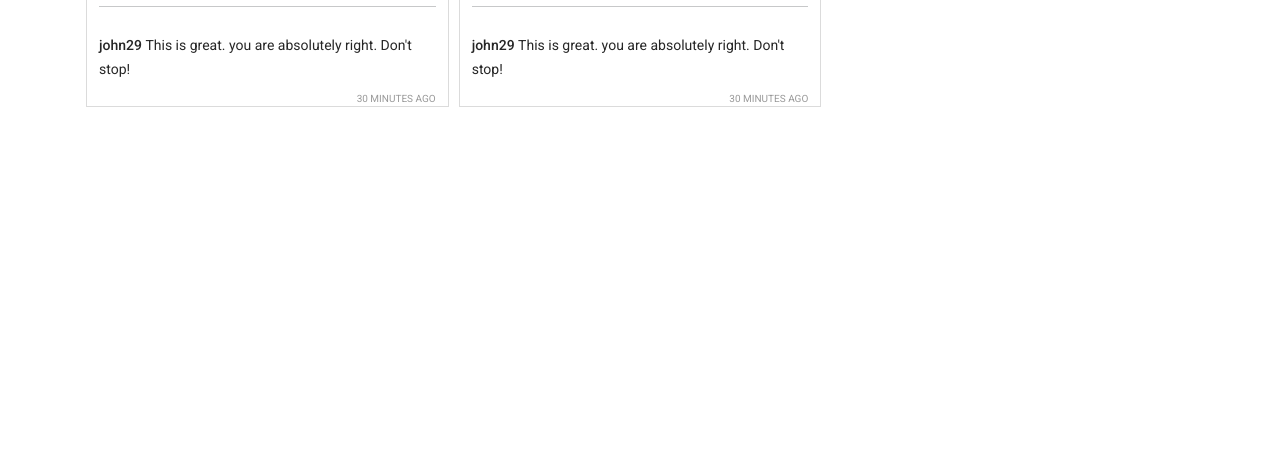
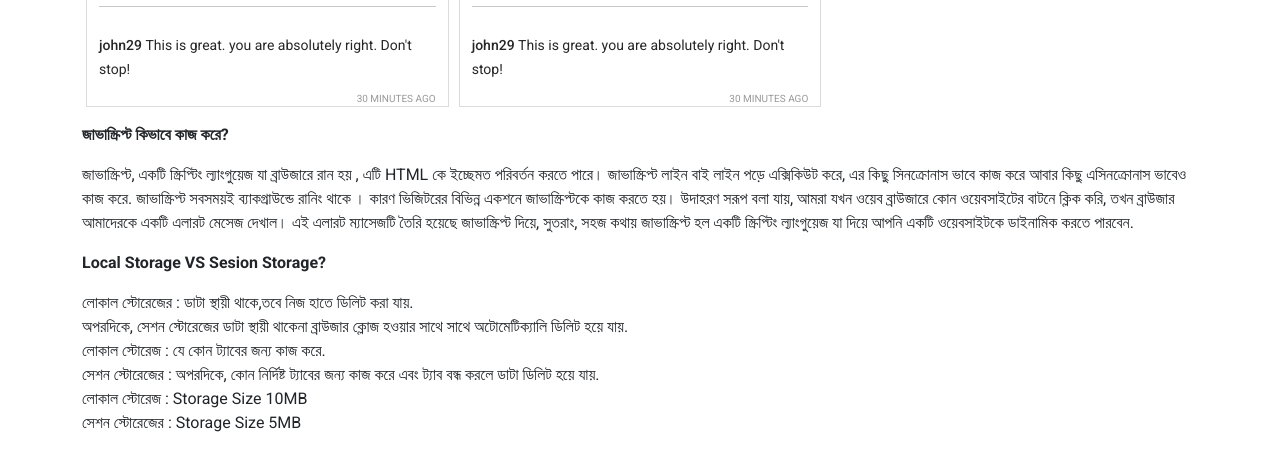
Before and after one commit to alamin00006/insta-shohor-website, a plain HTML site: page index.html in a window 1280 px wide. Shown: the part 1425-1876 px from the top of the page. Before the commit the page ends 1548 px from the top, so only its background shows below. Drawn offline with nearby package versions, Linux system fonts and the light colour scheme.

Commit message:
2 question Ans

```diff
--- a/index.html
+++ b/index.html
@@ -77,6 +77,25 @@
                 <h1>Reported posts</h1>
             </div>
         </main>
+        <section class="container">
+            <p class="fw-bold">জাভাস্ক্রিপ্ট কিভাবে কাজ করে?</p>
+            <p>
+                জাভাস্ক্রিপ্ট, একটি স্ক্রিপ্টিং ল্যাংগুয়েজ যা ব্রাউজারে রান হয় , এটি HTML কে ইচ্ছেমত পরিবর্তন  করতে পারে। জাভাস্ক্রিপ্ট লাইন বাই লাইন পড়ে এক্সিকিউট করে, এর কিছু সিনক্রোনাস ভাবে কাজ করে আবার কিছু এসিনক্রোনাস ভাবেও কাজ করে. জাভাস্ক্রিপ্ট সবসময়ই  ব্যাকগ্রাউন্ডে রানিং  থাকে । কারণ ভিজিটরের বিভিন্ন একশনে জাভাস্ক্রিপ্টকে কাজ করতে হয়। উদাহরণ সরূপ বলা যায়, আমরা যখন ওয়েব ব্রাউজারে কোন ওয়েবসাইটের বাটনে ক্লিক করি, তখন ব্রাউজার আমাদেরকে একটি এলারট মেসেজ দেখাল। এই এলারট ম্যাসেজটি তৈরি হয়েছে জাভাস্ক্রিপ্ট দিয়ে, সুতরাং, সহজ কথায় জাভাস্ক্রিপ্ট হল একটি স্ক্রিপ্টিং ল্যাংগুয়েজ যা দিয়ে আপনি একটি ওয়েবসাইটকে ডাইনামিক করতে পারবেন.
+            </p>
+            <p class="fw-bold">Local Storage VS Sesion Storage?</p>
+            <p>
+                 লোকাল স্টোরেজের : ডাটা স্থায়ী থাকে,তবে নিজ হাতে ডিলিট করা যায়.
+                 <br>
+                 অপরদিকে, সেশন স্টোরেজের ডাটা স্থায়ী থাকেনা ব্রাউজার ক্লোজ হওয়ার সাথে সাথে অটোমেটিক্যালি ডিলিট হয়ে যায়.
+                <br>
+                 লোকাল স্টোরেজ : যে কোন ট্যাবের জন্য কাজ করে.<br>
+                 সেশন স্টোরেজের : অপরদিকে, কোন নির্দিষ্ট ট্যাবের জন্য কাজ করে এবং ট্যাব বন্ধ করলে ডাটা ডিলিট হয়ে যায়. <br>
+
+                 লোকাল স্টোরেজ : Storage Size 10MB <br>
+                 সেশন স্টোরেজের : Storage Size 5MB
+
+            </p>
+        </section>
         <footer></footer>
 
         <!-- add javascript  file  -->
```
